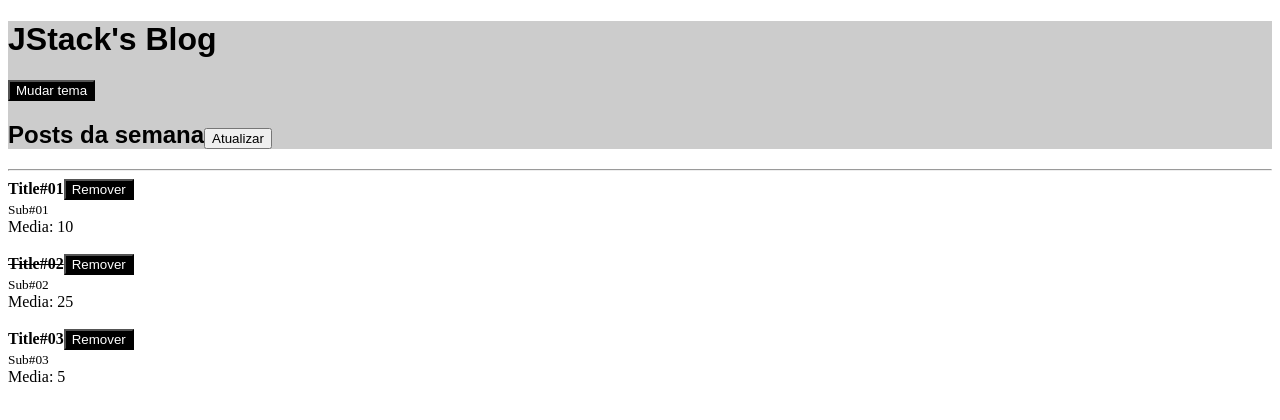
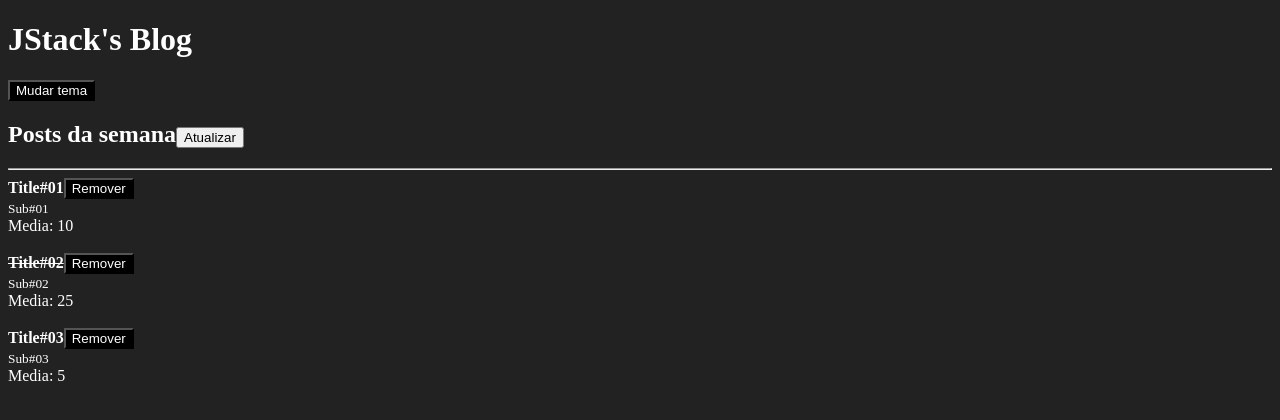
Before and after one commit to GuuilhermeRS/Fundamentos-React-JStack, a React app: page / in a window 1280 px wide. Shown: the top 420 px of the page. Built offline with nearby package versions, Linux system fonts and the light colour scheme.

Commit message:
Usando arquivos CSS

```diff
--- a/package.json
+++ b/package.json
@@ -13,7 +13,9 @@
     "@babel/preset-react": "^7.16.7",
     "babel-loader": "^8.2.3",
     "clean-webpack-plugin": "^4.0.0",
+    "css-loader": "^6.5.1",
     "html-webpack-plugin": "^5.5.0",
+    "style-loader": "^3.3.1",
     "webpack": "^5.65.0",
     "webpack-cli": "^4.9.1",
     "webpack-dev-server": "^4.7.2"
--- a/src/Components/Header.js
+++ b/src/Components/Header.js
@@ -8,18 +8,13 @@
   const { onToggleTheme } = useContext(ThemeContext);
 
   return (
-    <div
-      style={{
-        background: '#ccc',
-        fontFamily: 'sans-serif',
-      }}
-    >
+    <>
       <h1>{props.title}</h1>
       <Button onClick={onToggleTheme}>
         Mudar tema
       </Button>
       {props.children}
-    </div>
+    </>
   );
 }
 
--- /dev/null
+++ b/src/index.css
@@ -0,0 +1,4 @@
+body {
+  background: #222;
+  color: #fff;
+}
--- a/src/index.js
+++ b/src/index.js
@@ -3,6 +3,8 @@
 
 import App from './Components/App';
 
+import './index.css';
+
 ReactDOM.render(
   <App />,
   document.getElementById('root'),
--- a/webpack.config.js
+++ b/webpack.config.js
@@ -21,6 +21,13 @@
         test: /\.js$/,
         exclude: /node_modules/,
         use: 'babel-loader'
+      },
+      {
+        test: /\.css$/,
+        use: [
+          'style-loader',
+          'css-loader',
+        ]
       }
     ]
   },
```
Also changed, not shown: 1 other file (tests, documents, lock files or other folders).
